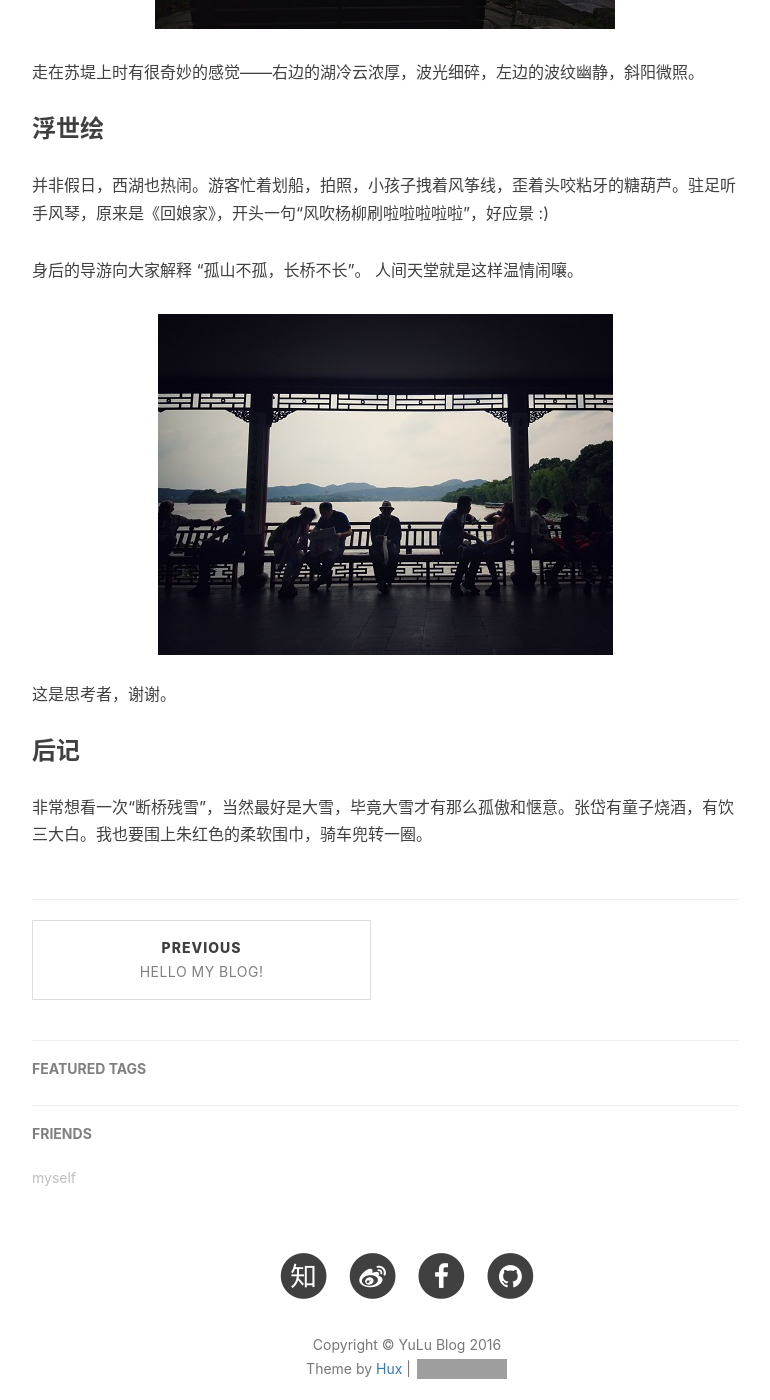
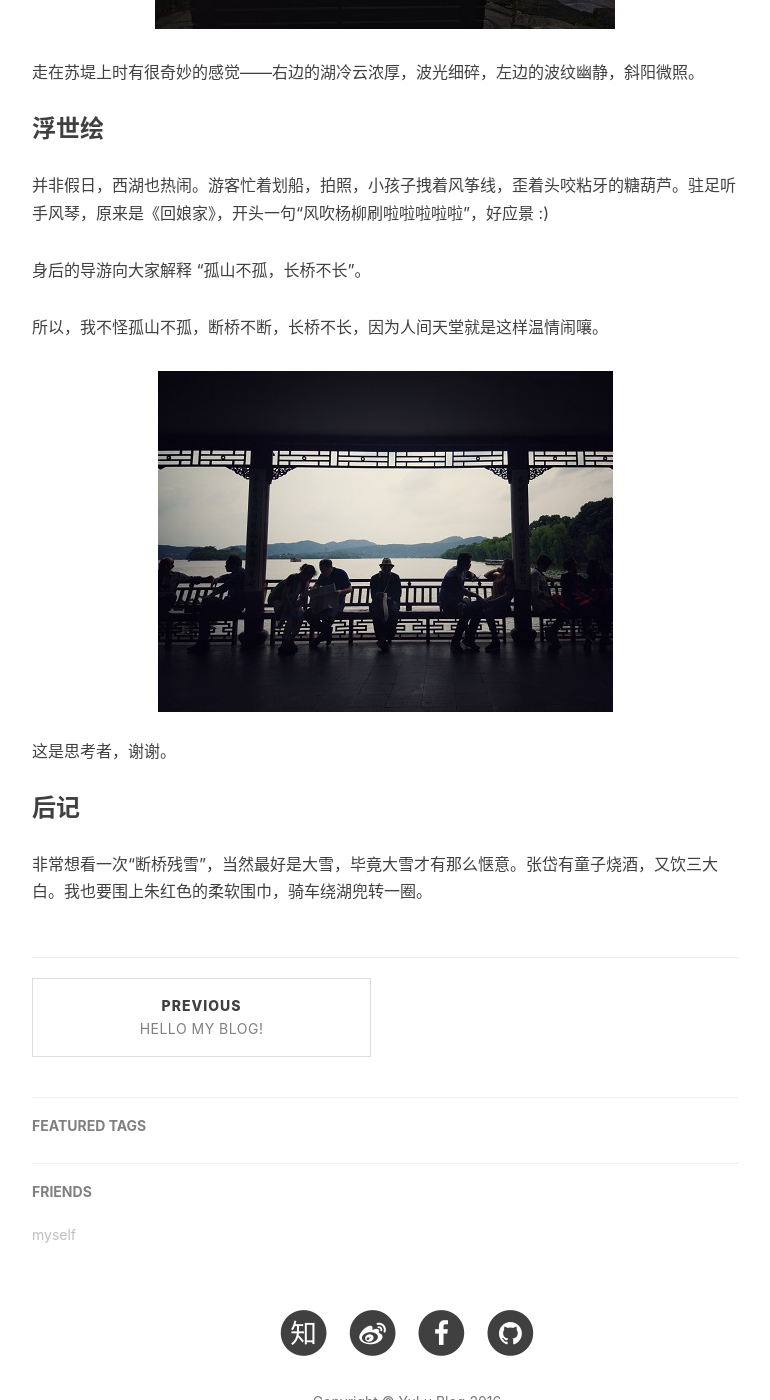
Before and after one commit to LulunaYu/luluna_blog, a Jekyll site: the page built from _posts/2015-05-11-see-u-ali.markdown.markdown, in a window 1280 px wide and 1400 px high, scrolled down 1168 px. Shown: the whole window, without its empty margins (233-1003 px from the left). Built offline with Jekyll 4.4.1, drawn with Linux system fonts in a browser that asks for light colours; nearby versions of some CDN libraries; comment, search, counter and statistics services are not loaded; grey boxes are pictures that could not be loaded.

Commit message:
Add files via upload

```diff
--- a/_posts/2015-05-11-see-u-ali.markdown.markdown
+++ b/_posts/2015-05-11-see-u-ali.markdown.markdown
@@ -32,13 +32,13 @@ tags:
 并非假日，西湖也热闹。游客忙着划船，拍照，小孩子拽着风筝线，歪着头咬粘牙的糖葫芦。驻足听手风琴，原来是《回娘家》，开头一句“风吹杨柳刷啦啦啦啦啦”，好应景 :)
 
 身后的导游向大家解释 “孤山不孤，长桥不长”。
-人间天堂就是这样温情闹嚷。
+
+所以，我不怪孤山不孤，断桥不断，长桥不长，因为人间天堂就是这样温情闹嚷。
 
 ![img](/img/in-post/post-浮世绘.jpg)
 这是思考者，谢谢。
 
 
-
 ### 后记
 
-非常想看一次“断桥残雪”，当然最好是大雪，毕竟大雪才有那么孤傲和惬意。张岱有童子烧酒，有饮三大白。我也要围上朱红色的柔软围巾，骑车兜转一圈。
+非常想看一次“断桥残雪”，当然最好是大雪，毕竟大雪才有那么惬意。张岱有童子烧酒，又饮三大白。我也要围上朱红色的柔软围巾，骑车绕湖兜转一圈。
```
